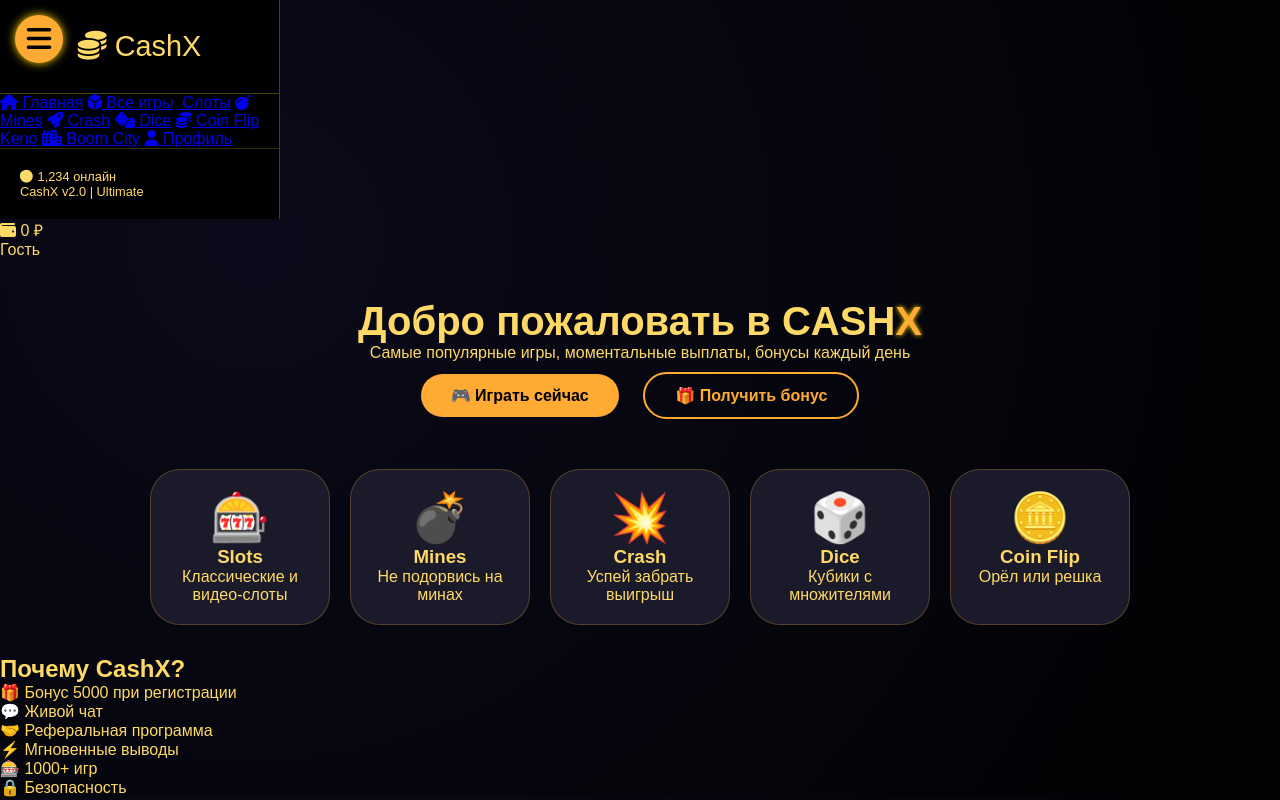
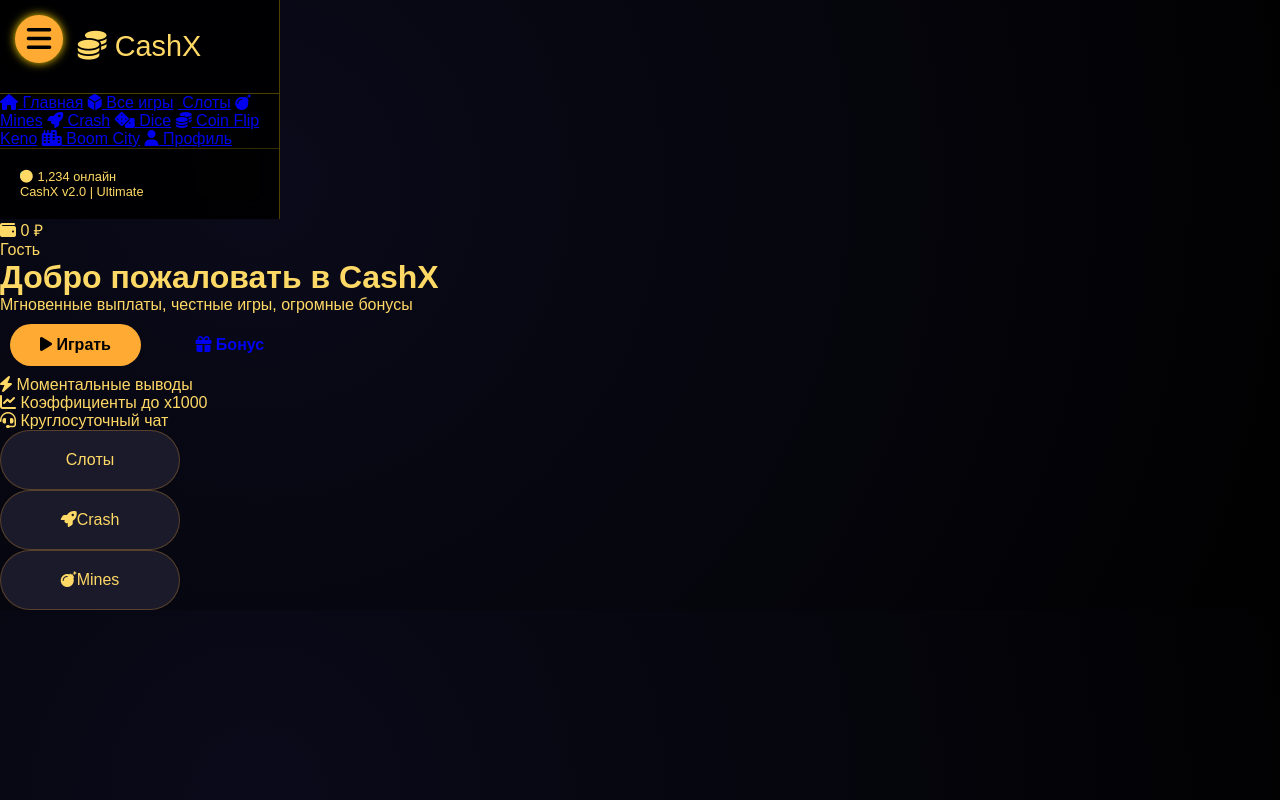
Before and after one commit to hanotsosall/cashx, a Flask app: page / in a window 1280 px wide. Run offline with Flask 3, Linux system fonts and the light colour scheme.

Commit message:
Update index.html

```diff
--- a/templates/index.html
+++ b/templates/index.html
@@ -1,51 +1,21 @@
 {% extends "layout.html" %}
 {% block content %}
-<div class="hero-section">
-    <h1 class="hero-title">Добро пожаловать в <span class="gold">CASH<span class="accent">X</span></span></h1>
-    <p class="hero-subtitle">Самые популярные игры, моментальные выплаты, бонусы каждый день</p>
+<div class="hero">
+    <h1>Добро пожаловать в <span class="gold">CashX</span></h1>
+    <p>Мгновенные выплаты, честные игры, огромные бонусы</p>
     <div class="hero-buttons">
-        <a href="/games" class="btn btn-primary">🎮 Играть сейчас</a>
-        <a href="#bonus" class="btn btn-secondary">🎁 Получить бонус</a>
+        <a href="/games" class="btn btn-primary"><i class="fas fa-play"></i> Играть</a>
+        <a href="/profile" class="btn btn-outline"><i class="fas fa-gift"></i> Бонус</a>
     </div>
 </div>
-
-<div class="games-grid-home">
-    <div class="game-card" onclick="location.href='/game/slots'">
-        <div class="game-icon">🎰</div>
-        <h3>Slots</h3>
-        <p>Классические и видео-слоты</p>
-    </div>
-    <div class="game-card" onclick="location.href='/game/mines'">
-        <div class="game-icon">💣</div>
-        <h3>Mines</h3>
-        <p>Не подорвись на минах</p>
-    </div>
-    <div class="game-card" onclick="location.href='/game/crash'">
-        <div class="game-icon">💥</div>
-        <h3>Crash</h3>
-        <p>Успей забрать выигрыш</p>
-    </div>
-    <div class="game-card" onclick="location.href='/game/dice'">
-        <div class="game-icon">🎲</div>
-        <h3>Dice</h3>
-        <p>Кубики с множителями</p>
-    </div>
-    <div class="game-card" onclick="location.href='/game/coinflip'">
-        <div class="game-icon">🪙</div>
-        <h3>Coin Flip</h3>
-        <p>Орёл или решка</p>
-    </div>
+<div class="features">
+    <div class="feature"><i class="fas fa-bolt"></i> Моментальные выводы</div>
+    <div class="feature"><i class="fas fa-chart-line"></i> Коэффициенты до x1000</div>
+    <div class="feature"><i class="fas fa-headset"></i> Круглосуточный чат</div>
 </div>
-
-<div class="features-section" id="bonus">
-    <h2>Почему CashX?</h2>
-    <div class="features-grid">
-        <div class="feature">🎁 Бонус 5000 при регистрации</div>
-        <div class="feature">💬 Живой чат</div>
-        <div class="feature">🤝 Реферальная программа</div>
-        <div class="feature">⚡ Мгновенные выводы</div>
-        <div class="feature">🎰 1000+ игр</div>
-        <div class="feature">🔒 Безопасность</div>
-    </div>
+<div class="game-previews">
+    <div class="game-card" onclick="location.href='/game/slots'"><i class="fas fa-roulette"></i><span>Слоты</span></div>
+    <div class="game-card" onclick="location.href='/game/crash'"><i class="fas fa-rocket"></i><span>Crash</span></div>
+    <div class="game-card" onclick="location.href='/game/mines'"><i class="fas fa-bomb"></i><span>Mines</span></div>
 </div>
 {% endblock %}
```
